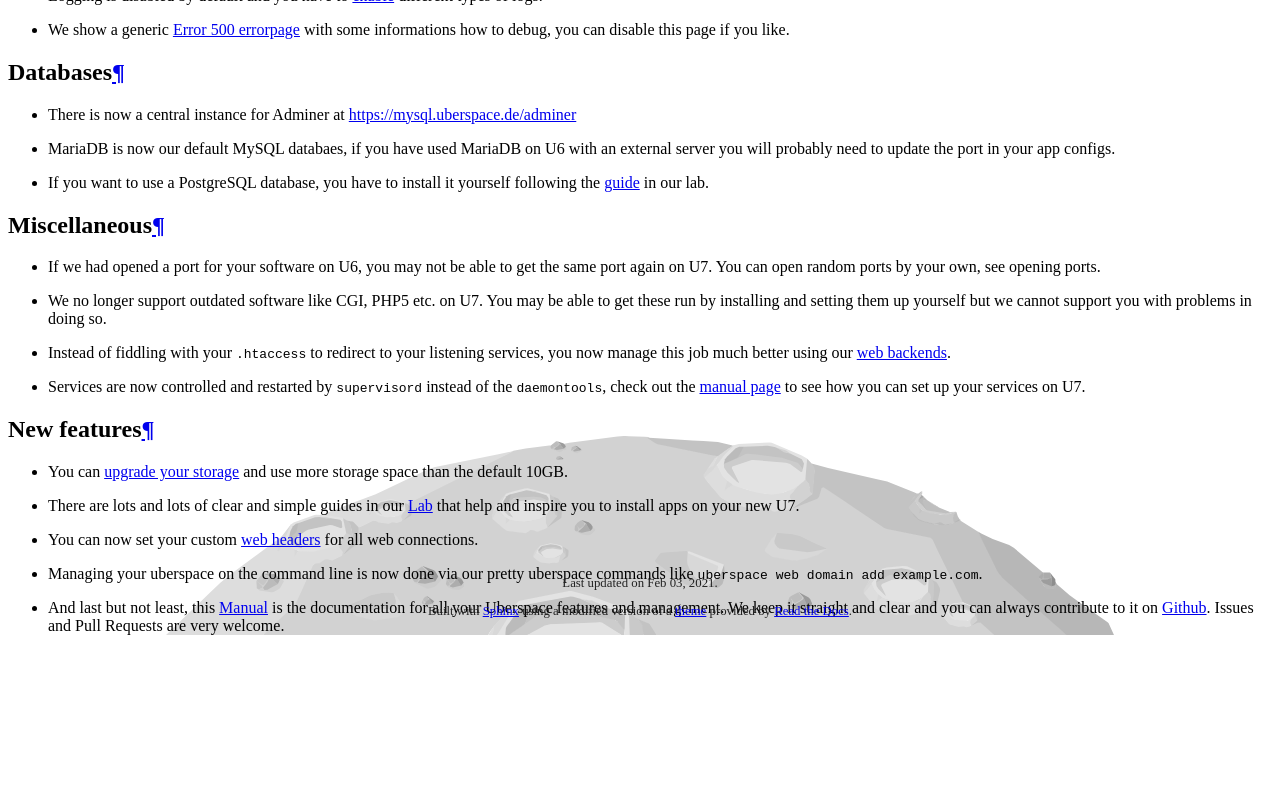
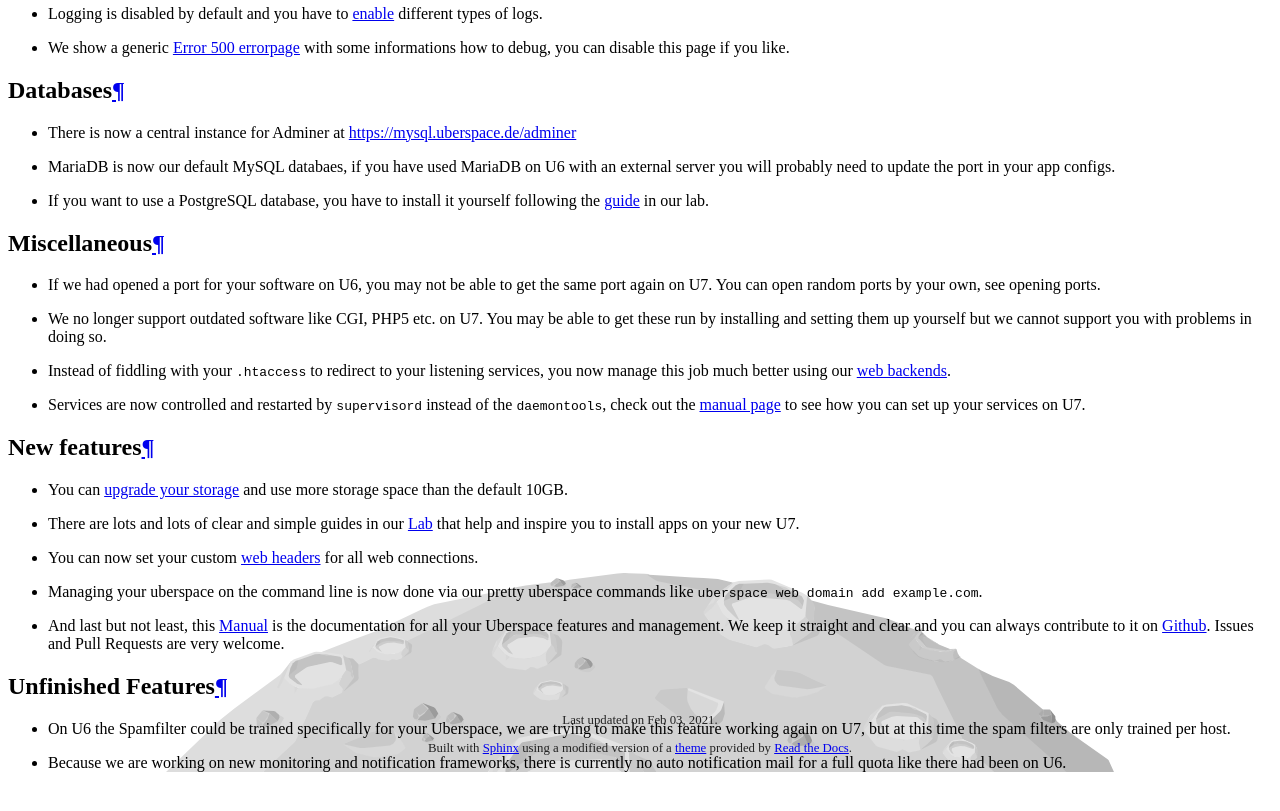
Before and after one commit to Uberspace/manual, a Sphinx documentation site: the page built from source/firstday-ubernauts.rst, in a window 1280 px wide and 900 px high, scrolled down 2796 px. Shown: the top 811 px of the window. Built offline with Sphinx 7.4.7 and the Read the Docs theme 2.0.0, drawn with Linux system fonts in a browser that asks for light colours; before the commit the page ends 3559 px from its top, so only the background shows below that.

Commit message:
add unfinished features to firstday_ubernauts

```diff
--- a/source/firstday-ubernauts.rst
+++ b/source/firstday-ubernauts.rst
@@ -73,7 +73,7 @@
 
 
 New features
-=============
+============
 
 - You can :ref:`upgrade your storage <billing>` and use more storage space than the default 10GB.
 
@@ -84,3 +84,11 @@
 - Managing your uberspace on the command line is now done via our pretty uberspace commands like ``uberspace web domain add example.com``.
 
 - And last but not least, this `Manual <https://manual.uberspace.de>`_ is the documentation for all your Uberspace features and management. We keep it straight and clear and you can always contribute to it on `Github <https://github.com/uberspace/manual>`_. Issues and Pull Requests are very welcome.
+
+
+Unfinished Features
+===================
+
+- On U6 the Spamfilter could be trained specifically for your Uberspace, we are trying to make this feature working again on U7, but at this time the spam filters are only trained per host.
+
+- Because we are working on new monitoring and notification frameworks, there is currently no auto notification mail for a full quota like there had been on U6.
```
